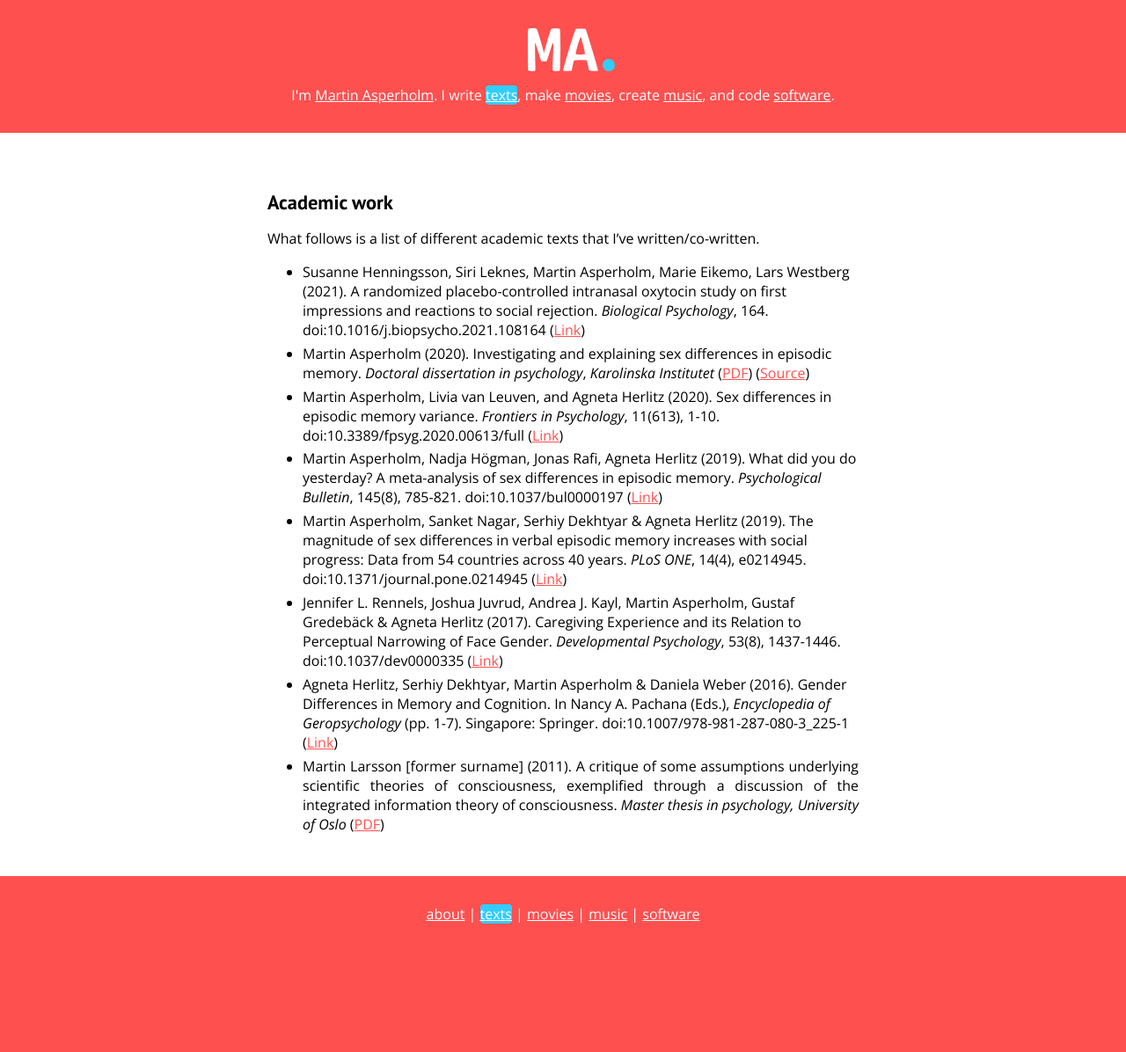
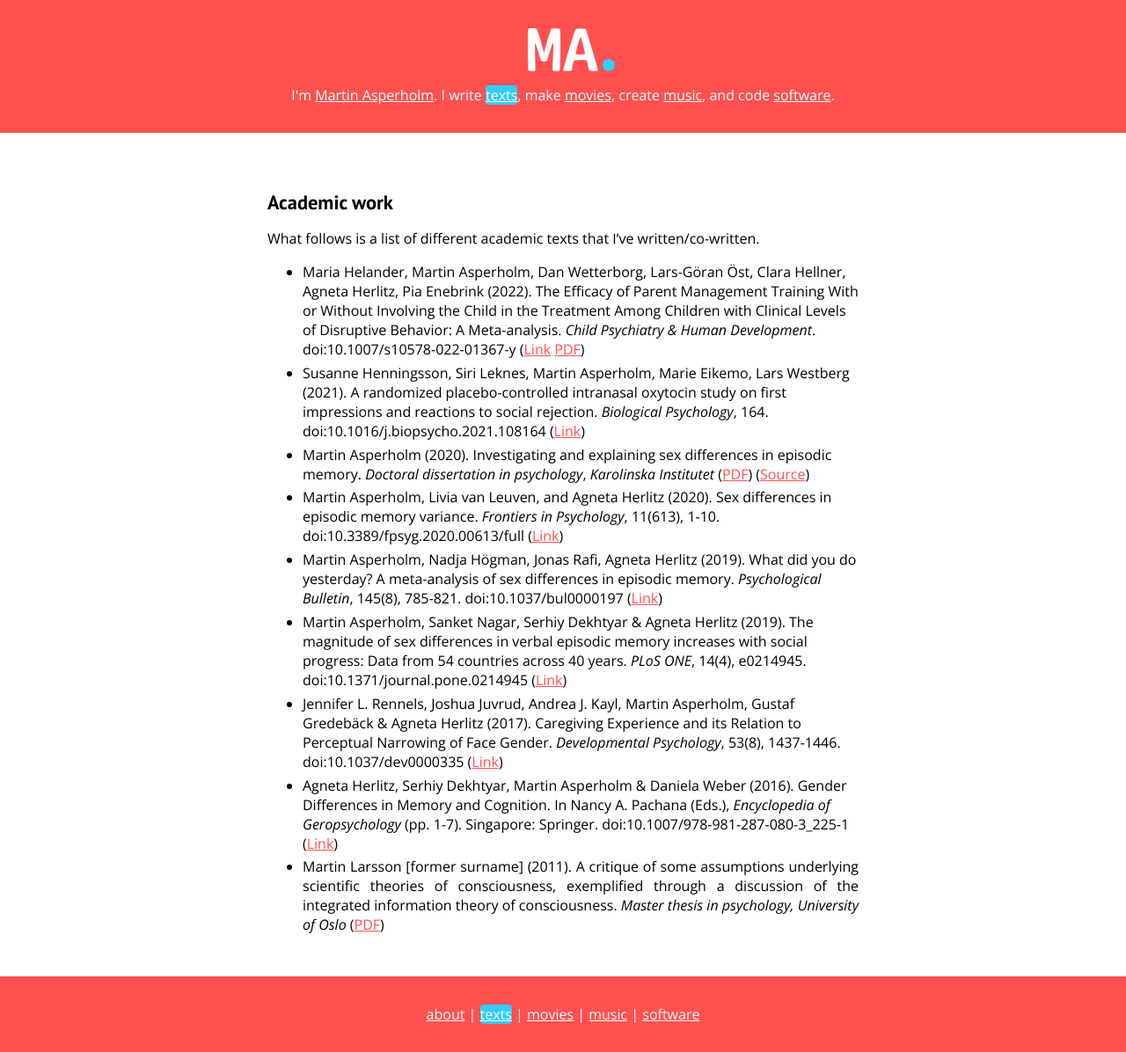
Before and after one commit to Speldosa/Speldosa.github.io, a Jekyll site: the page built from texts/index.md, in a window 1280 px wide. Shown: the whole page at 88% size. Built offline with Jekyll 4.4.1, drawn with Linux system fonts in a browser that asks for light colours; before the commit the page ends 1082 px from its top, so only the background shows below that.

Commit message:
Update index.md

```diff
--- a/texts/index.md
+++ b/texts/index.md
@@ -10,6 +10,7 @@ changefreq: monthly
 
 What follows is a list of different academic texts that I've written/co-written.
 
+* Maria Helander, Martin Asperholm, Dan Wetterborg, Lars-Göran Öst, Clara Hellner, Agneta Herlitz, Pia Enebrink (2022). The Efficacy of Parent Management Training With or Without Involving the Child in the Treatment Among Children with Clinical Levels of Disruptive Behavior: A Meta-analysis. *Child Psychiatry & Human Development*. doi:10.1007/s10578-022-01367-y ([Link](https://link.springer.com/article/10.1007/s10578-022-01367-y#citeas) [PDF](https://rdcu.be/cQ4du))
 * Susanne Henningsson, Siri Leknes, Martin Asperholm, Marie Eikemo, Lars Westberg (2021). A randomized placebo-controlled intranasal oxytocin study on first impressions and reactions to social rejection. *Biological Psychology*, 164. doi:10.1016/j.biopsycho.2021.108164 ([Link](https://www.sciencedirect.com/science/article/pii/S0301051121001575?dgcid=coauthor))
 * Martin Asperholm (2020). Investigating and explaining sex differences in episodic memory. *Doctoral dissertation in psychology*, *Karolinska Institutet* ([PDF](./Martin Asperholm - Doctoral thesis - Investigating and Explaining Sex Differences in Episodic Memory.pdf)) ([Source](https://github.com/Speldosa/KI_Doctoral_thesis))
 * Martin Asperholm, Livia van Leuven, and Agneta Herlitz (2020). Sex differences in episodic memory variance. *Frontiers in Psychology*, 11(613), 1-10. doi:10.3389/fpsyg.2020.00613/full ([Link](https://www.frontiersin.org/articles/10.3389/fpsyg.2020.00613/full))
```
